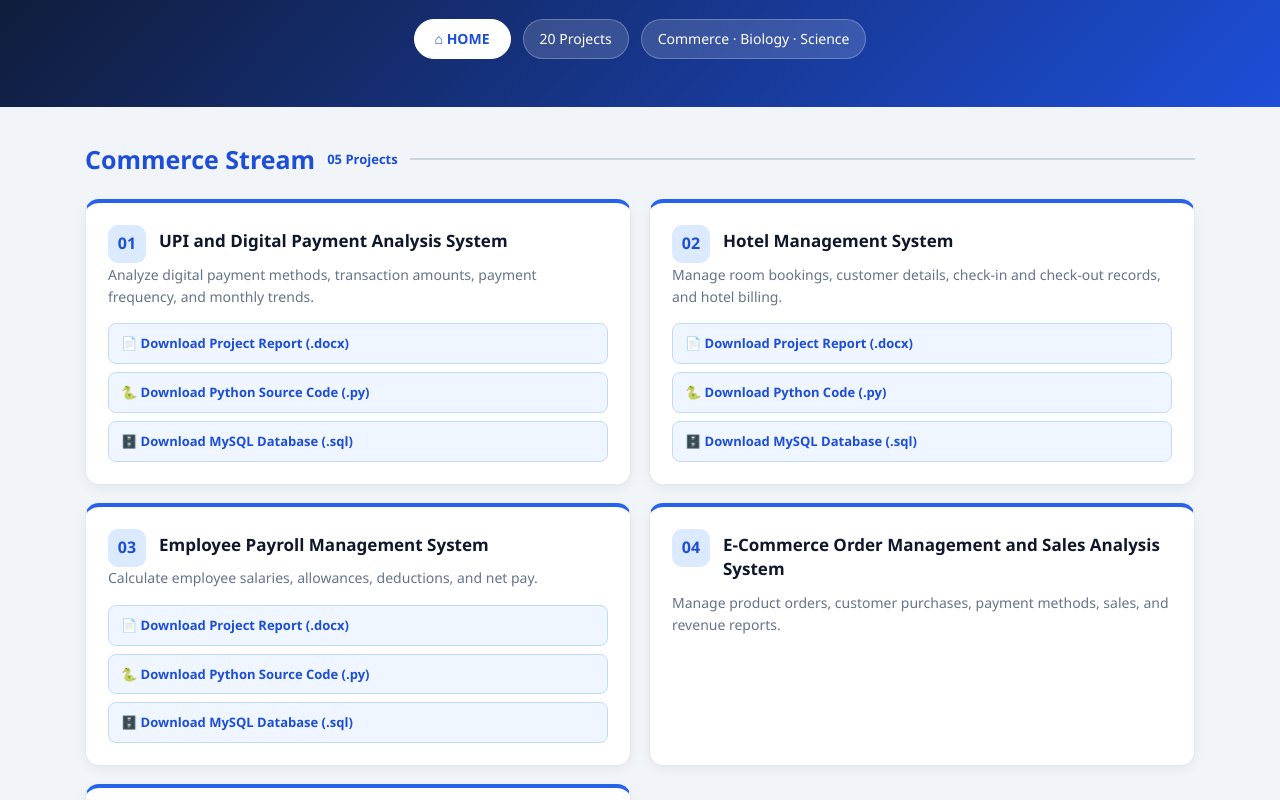
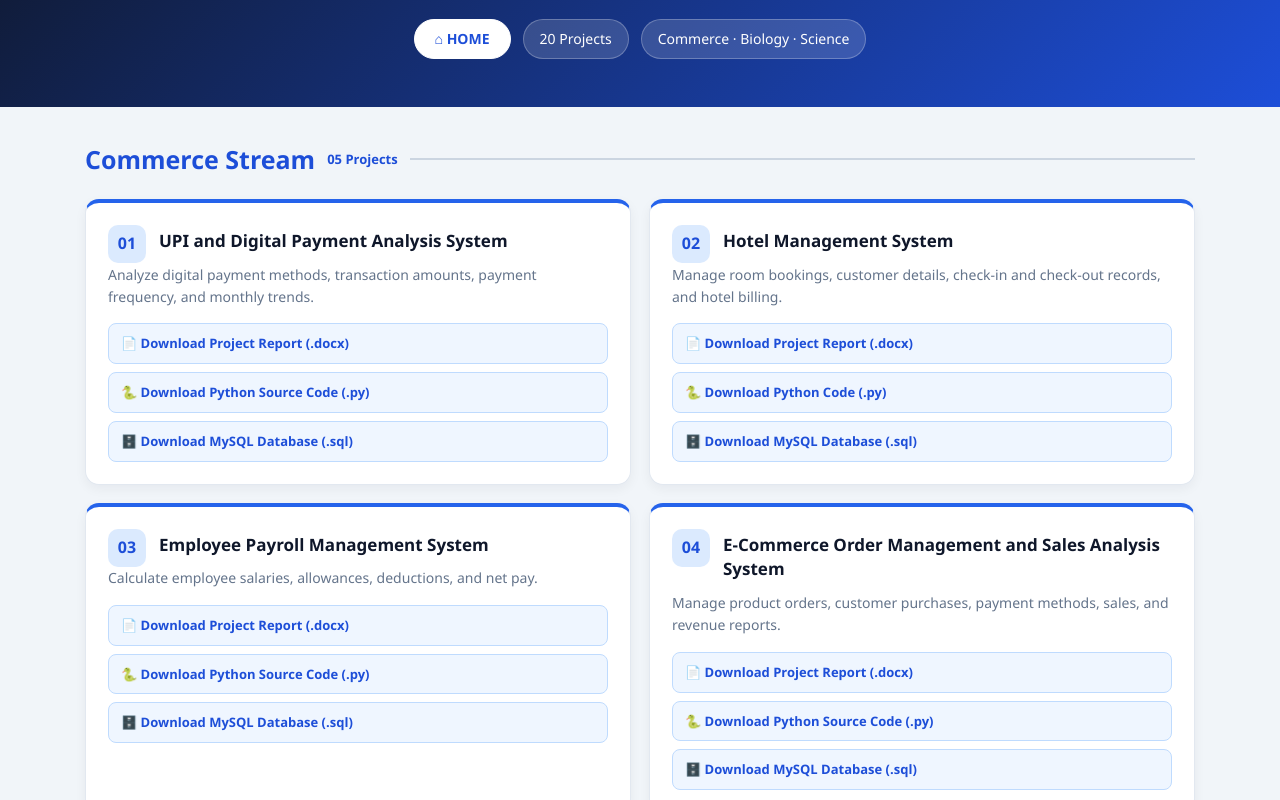
Before and after one commit to syedrafiqmsc/syedrafiqmsc.github.io, a plain HTML site: page projects.html in a window 1280 px wide. Shown: the part 151-951 px from the top of the page. Drawn offline with Linux system fonts and the light colour scheme.

Commit message:
Update projects.html

```diff
--- a/projects.html
+++ b/projects.html
@@ -325,7 +325,23 @@ footer {
                 <h3>E-Commerce Order Management and Sales Analysis System</h3>
             </div>
             <p>Manage product orders, customer purchases, payment methods, sales, and revenue reports.</p>
-        </article>
+        <div class="project-downloads">
+
+    <a href="ecom.docx" download>
+        📄 Download Project Report (.docx)
+    </a>
+
+    <a href="ecom.py" download>
+        🐍 Download Python Source Code (.py)
+    </a>
+
+    <a href="ecom.sql" download>
+        🗄️ Download MySQL Database (.sql)
+    </a>
+
+</div>
+</article>
+
 
         <article class="card">
             <div class="card-top">
```
